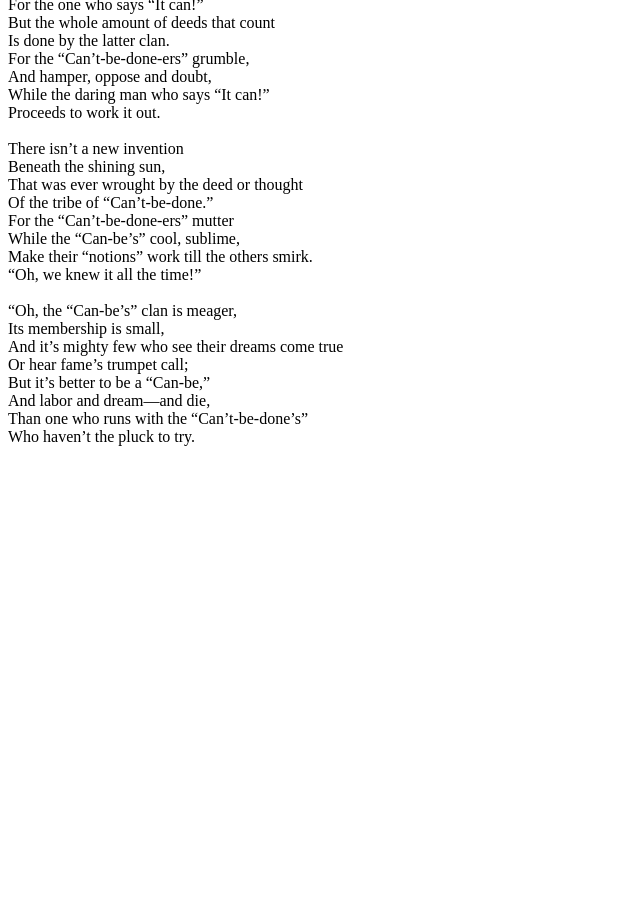
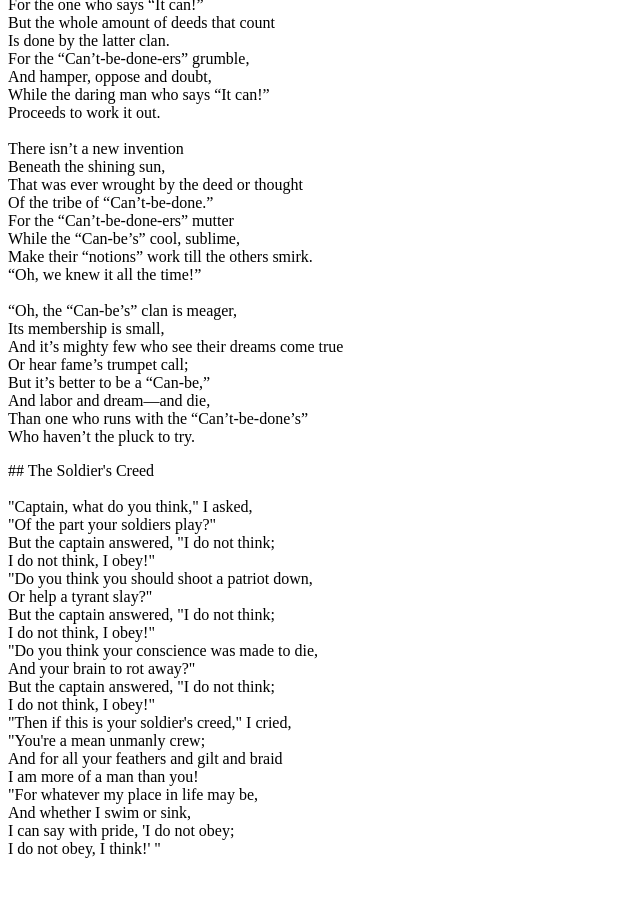
Before and after one commit to derykmakgill/website, a Jekyll site: the page built from poems.md, in a window 1280 px wide and 900 px high, scrolled down 11435 px. Shown: the top 897 px of the window, without its empty margins (0-640 px from the left). Built offline with Jekyll 4.4.1, drawn with Linux system fonts in a browser that asks for light colours; before the commit the page ends 11923 px from its top, so only the background shows below that.

Commit message:
Update poems.md

```diff
--- a/poems.md
+++ b/poems.md
@@ -686,3 +686,28 @@ And labor and dream—and die,
 Than one who runs with the “Can’t-be-done’s”
 Who haven’t the pluck to try.
 </pre>
+
+<pre style="font-family: serif;">
+## The Soldier's Creed
+
+"Captain, what do you think," I asked,
+"Of the part your soldiers play?"
+But the captain answered, "I do not think;
+I do not think, I obey!"
+"Do you think you should shoot a patriot down,
+Or help a tyrant slay?"
+But the captain answered, "I do not think;
+I do not think, I obey!"
+"Do you think your conscience was made to die,
+And your brain to rot away?"
+But the captain answered, "I do not think;
+I do not think, I obey!"
+"Then if this is your soldier's creed," I cried,
+"You're a mean unmanly crew;
+And for all your feathers and gilt and braid
+I am more of a man than you!
+"For whatever my place in life may be,
+And whether I swim or sink,
+I can say with pride, 'I do not obey;
+I do not obey, I think!' "
+</pre>
```
